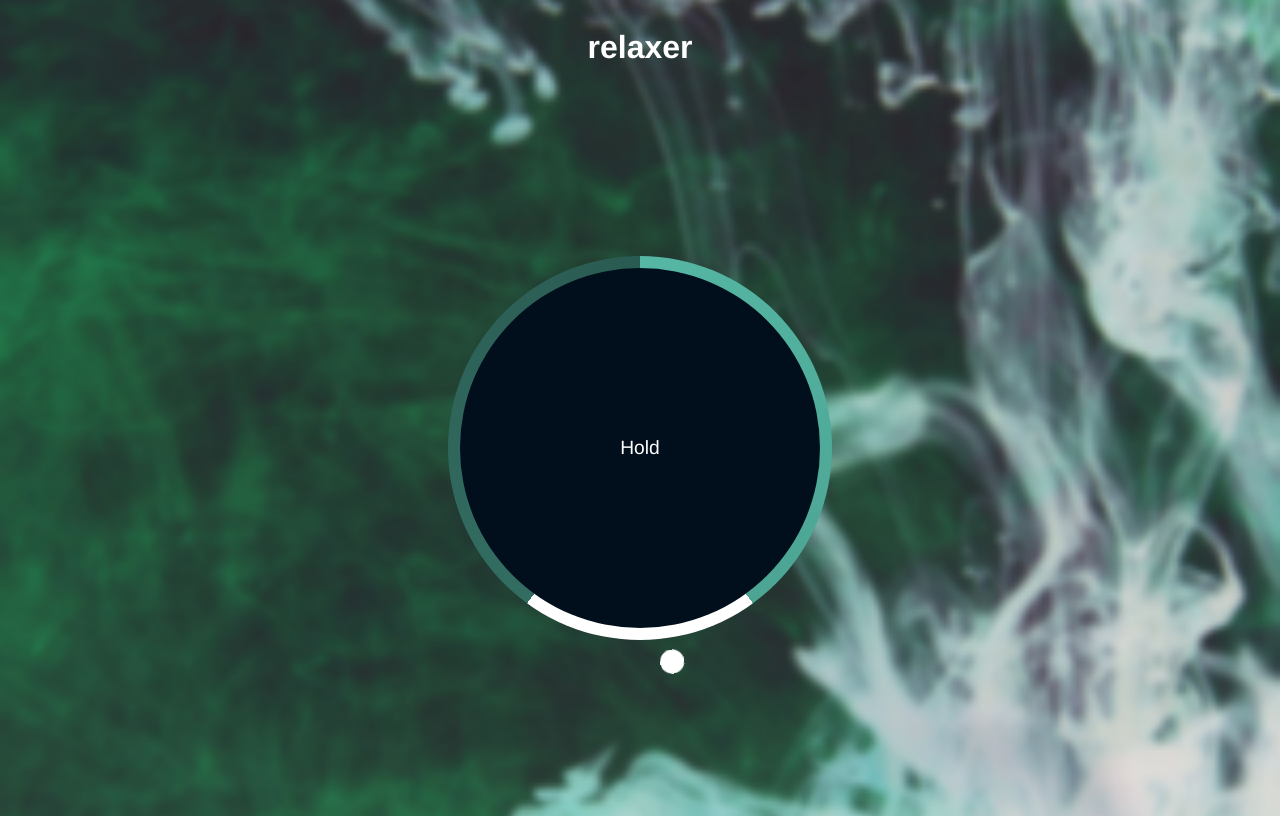
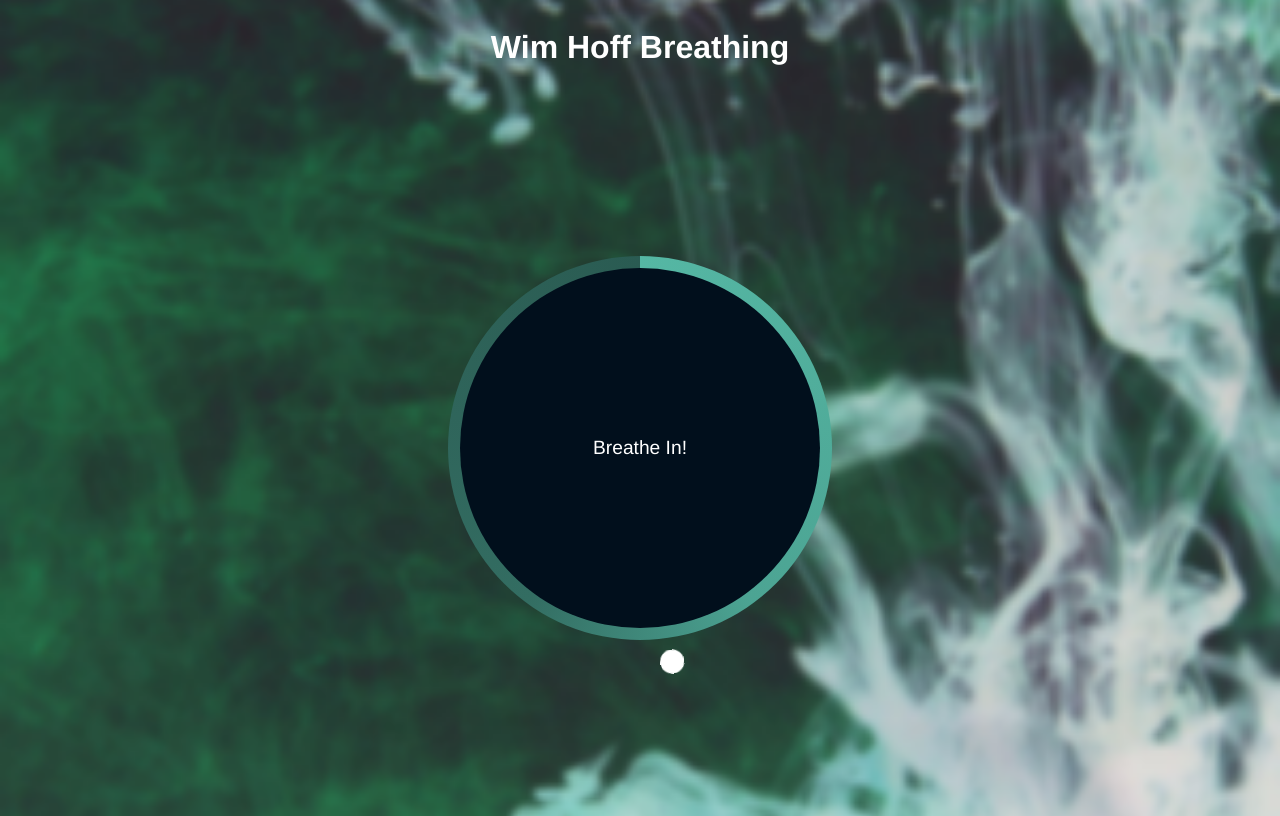
Before and after one commit to WrongAlice/relaxer-app, a plain HTML site: page index.html in a window 1280 px wide. Drawn offline with Linux system fonts and the light colour scheme.

Commit message:
updating app functions

```diff
--- a/index.html
+++ b/index.html
@@ -8,7 +8,8 @@
     <link rel="stylesheet" href="style.css">
   </head>
   <body>
-    <h1> relaxer </h1>
+    <h1> Wim Hoff Breathing  </h1>
+
 
 <div class="container" id="container">
     <div class="circle"></div>
@@ -23,6 +24,8 @@
 </div>
 
 
+
 	<script src="index.js"></script>
+
   </body>
 </html>
--- a/index.js
+++ b/index.js
@@ -1,27 +1,33 @@
 const container = document.getElementById('container');
 const text = document.getElementById('text');
+const pointer = document.getElementById('pointer');
 
 const totalTime = 10500;
-const breatheTime = (totalTime / 5) * 2;
+const breatheTime = (totalTime / 4) * 2;
 const holdTime = totalTime / 5;
+const spins = totalTime * 2;
+
+
 
 breatheAnimation();
 
 function breatheAnimation() {
+    text.innerText = 'Breathe In!';  //set the innter text
+    container.className = 'container grow';  //apply this class to it
 
-    text.innerText = 'Breathe In!';
-    container.className = 'container grow';
 
-    setTimeout(() => {
-        text.innerText = 'Hold';
+    // setTimeout(() => {
+    //     text.innerText = 'Hold';
 
         setTimeout(() => {
             text.innerText = 'Breathe Out!';
             container.className = 'container shrink';
-        }, holdTime);
-    }, breatheTime);
+        }, breatheTime);
 
 
-}
 
-setInterval(breatheAnimation, totalTime);
+    }
+
+
+
+setInterval(breatheAnimation, totalTime, spins);
--- a/style.css
+++ b/style.css
@@ -24,6 +24,7 @@ align-items: center;
     transform: scale(1)
 }
 
+
 .circle {
     background-color:#010f1c;
     height: 100%;
@@ -34,8 +35,8 @@ top: 0;
     left:0;
     z-index: -1;
 
+}
 
-}
 
 .gradient-circle {
     height: 320px;
@@ -48,8 +49,7 @@ z-index: -1;
     background: conic-gradient(
         #55b7a4 0%,
         #4ca493 40%,
-        #fff 40%,
-        #fff 60%,
+
         #336d62 60%,
         #2a5b52 100%
     );
@@ -62,6 +62,7 @@ z-index: -1;
     width: 20px;
     display: block;
 }
+
 
 .pointer-container {
     position: absolute;
@@ -85,7 +86,7 @@ transform: rotate(360deg)
 
 
 .container.grow {
-    animation: grow 4s linear forwards;
+    animation: grow 5s linear forwards;
 
 }
 @keyframes grow {
@@ -99,7 +100,7 @@ to {
 }
 
 .container.shrink {
-    animation: shrink 4s linear forwards;
+    animation: shrink 5s linear forwards;
 
 }
 @keyframes shrink {
@@ -111,3 +112,8 @@ to {
     transform: scale(1)
 }
 }
+
+/* .pause-button {
+ color: white;
+
+} */
```
Lines whose indentation alone changed are shown as unchanged.
